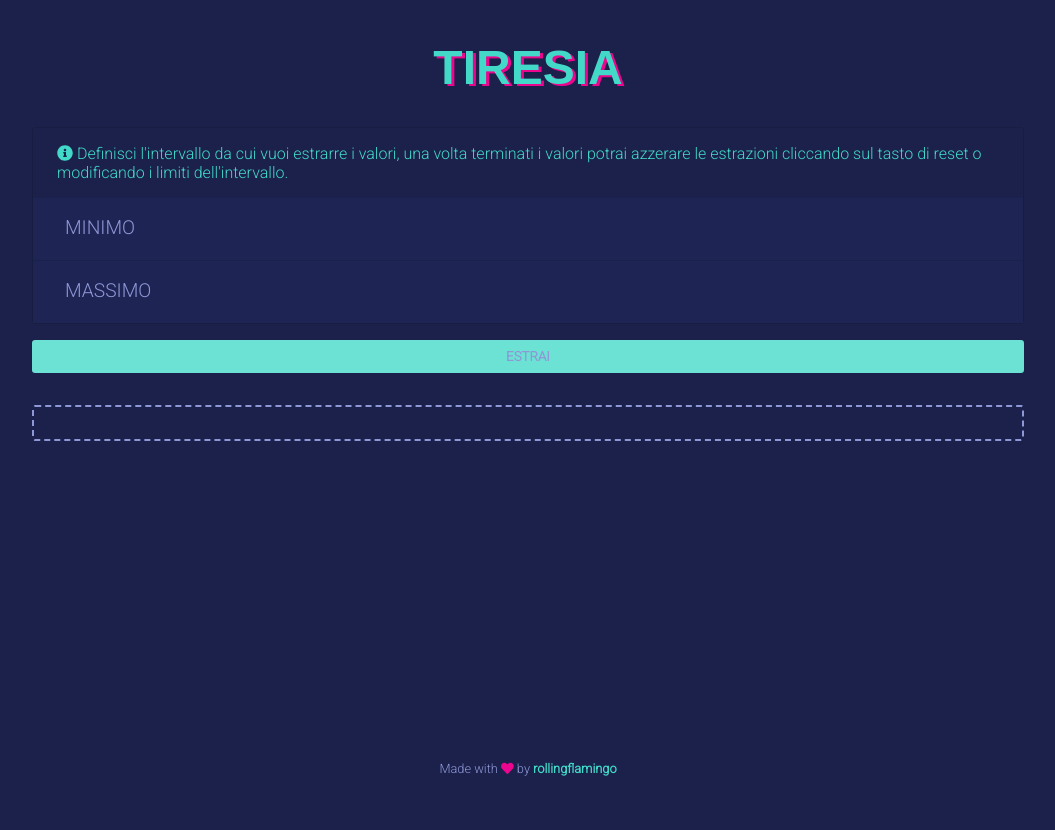
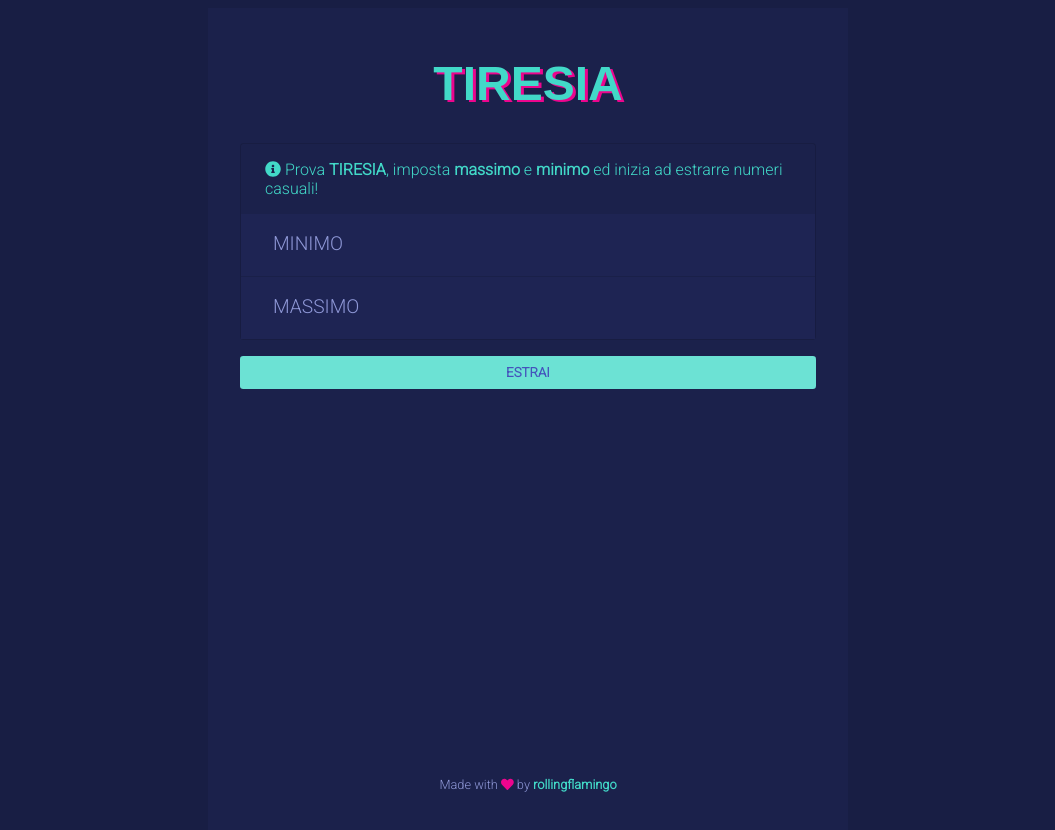
Before and after one commit to phibonacho/tiresia, a Vue app: page / in a window 1280 px wide. Shown: the top 830 px of the page, without its empty margins (112-1167 px from the left). Built offline with nearby package versions, Linux system fonts and the light colour scheme.

Commit message:
minor fixes

```diff
--- a/src/App.vue
+++ b/src/App.vue
@@ -38,6 +38,9 @@ export default class App extends Vue {}
 @import url('https://fonts.googleapis.com/css2?family=Roboto:wght@300&display=swap');
 
 body {
+  @include media-breakpoint-up(xl) {
+    background: darken($dark, 2);
+  }
   background: $dark;
 }
 
@@ -54,7 +57,10 @@ body {
   text-align: center;
   color: #2c3e50;
   margin: auto;
-
+  background: $dark;
+  @include media-breakpoint-up(xl) {
+    padding: 1rem 2rem;
+  }
   .main-title {
     font-family: 'Montserrat', sans-serif;
     color: $primary;
@@ -68,7 +74,7 @@ body {
     width: 100%;
   }
 
-  width: map-get($grid-breakpoints, lg);
+  width: map-get($grid-breakpoints, sm);
 
   .body-wrapper {
     flex: 1;
--- a/src/components/RandomPicker.vue
+++ b/src/components/RandomPicker.vue
@@ -4,9 +4,7 @@
       <div class="input-container">
         <div class='card'>
           <div class='info'>
-            <font-awesome-icon icon='info-circle'/>
-            Definisci l'intervallo da cui vuoi estrarre i valori, una volta terminati i valori potrai azzerare le
-            estrazioni cliccando sul tasto di reset o modificando i limiti dell'intervallo.
+            <font-awesome-icon icon='info-circle'/> Prova <span class="font-weight-bold">TIRESIA</span>, imposta <span class="font-weight-bold">massimo</span> e <span class="font-weight-bold">minimo</span> ed inizia ad estrarre numeri casuali!
           </div>
           <div class='custom-field'>
             <input type='number' :class="(min ? ' filled' : '') + (this.errorMin ? ' text-secondary' : '')" v-model="min" @keyup="validateInput" id='lower-bound'>
@@ -22,7 +20,7 @@
         <button @click="pickRandom" :disabled="!this.min || !this.max || this.errorMin || this.errorMax || this.limitReached">Estrai</button>
       </div>
     </form>
-    <div class="ext-container" id="target-container">
+    <div class="ext-container" :class="this.picked.length === 0 ? 'empty' : ''" id="target-container">
       <div class="slot" v-for="(item, i) in picked" :key="i">
         <div class="number-card">
           {{ item }}
@@ -110,6 +108,11 @@ export default {
 .random-picker {
 
   .ext-container {
+    &.empty {
+      border: solid 2px transparent;
+    }
+
+    transition: all .3s ease;
     border: dashed 2px lighten($dark, 50);
     padding: 1rem;
     margin: 2rem auto auto;
@@ -298,7 +301,7 @@ export default {
       border-radius: $border-radius;
 
       &:disabled {
-        color: lighten($dark, 50);
+        color: lighten($dark, 30);
         background: lighten($primary, 10);
       }
 
```
